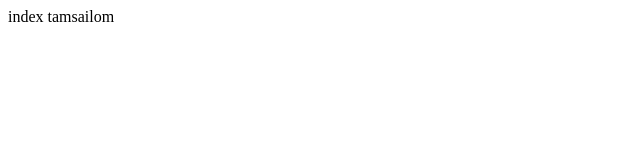
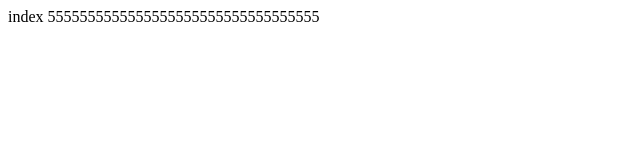
Before and after one commit to tamsailom/git101, a plain HTML site: page index.html in a window 1280 px wide. Shown: the whole page, without its empty margins (0-640 px from the left). Drawn offline with Linux system fonts and the light colour scheme.

Commit message:
edit index.html add 555555

```diff
--- a/index.html
+++ b/index.html
@@ -10,6 +10,6 @@
  </head>
  <body>
   index
-  tamsailom
+  5555555555555555555555555555555555
  </body>
 </html>
```
